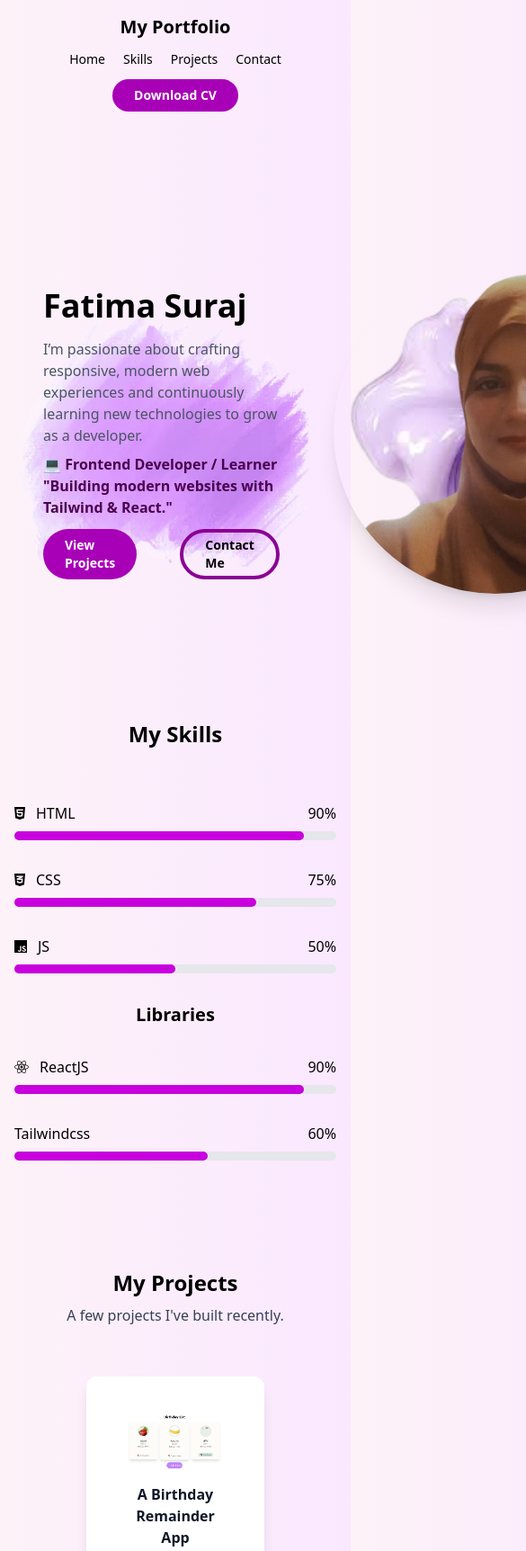
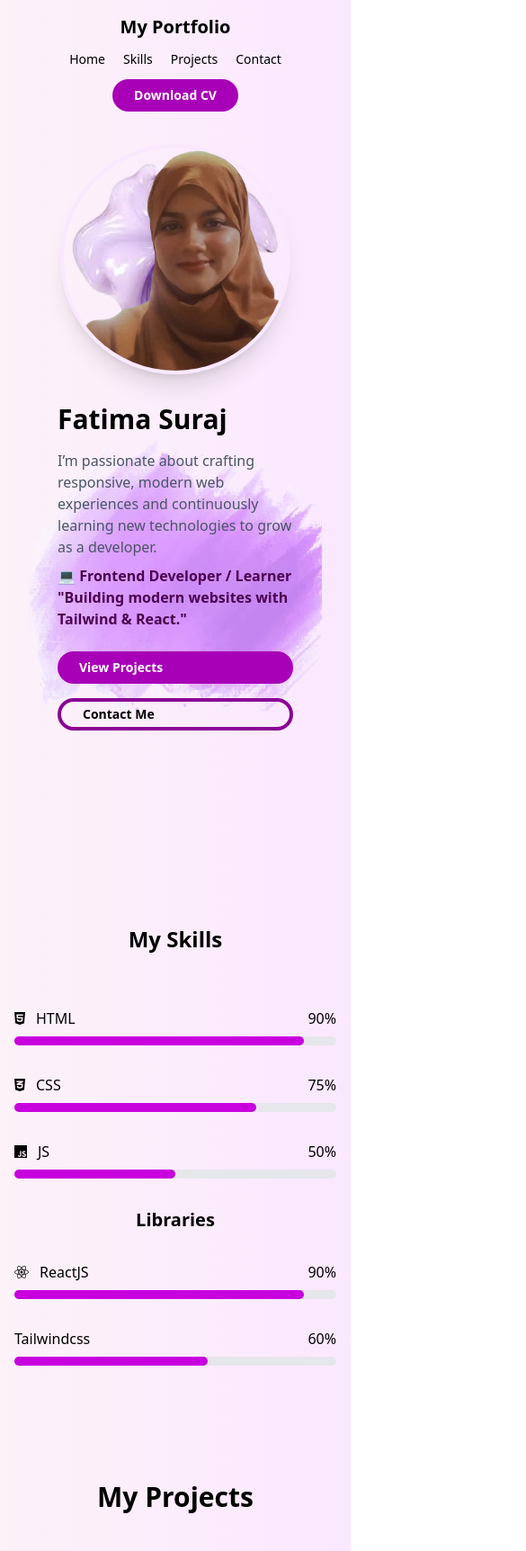
Before and after one commit to Fatema-coder/fatema-cv, a website: page index.html in a window 390 px wide. Shown: the top 1724 px of the page at 90% size, 585 px wide, since content can reach past the window. Drawn offline with Linux system fonts and the light colour scheme.

Commit message:
feat: complete responsive portfolio with mobile-first design

```diff
--- a/index.html
+++ b/index.html
@@ -10,7 +10,7 @@
 <body class="bg-gradient-to-r from-pink-50 to-fuchsia-100">
 
 <!-- nav-part -->
-  <header class="w-full bg-gradient-to-r from-pink-50 to-fuchsia-100">
+  <header class="w-full bg-gradient-to-r fixed top-0 z-50 from-pink-50 to-fuchsia-100">
   <div class="max-w-6xl mx-auto flex flex-col md:flex-row items-center justify-between px-6 py-4 gap-3">
 
     <h1 class="text-xl font-bold">My Portfolio</h1>
@@ -36,13 +36,13 @@
   <!-- body-part -->
   <main class="px-4 md:px-8 md:pt-16">
     <!-- page-1 -->
-    <section id="home" class="flex items-center justify-between pt-35">
+    <section id="home" class="min-h-screen flex flex-col md:flex-row items-center justify-center md:justify-between py-30 md:py-0 px-4">
 
-
-      <div class="relative bg-transparent bg-cover bg-center bg-no-repeat h-[400px] w-[480px]"
+      <div class="order-2 md:order-1 w-full md:w-1/2 max-w-xl">
+      <div class="relative bg-transparent bg-cover bg-center bg-no-repeat min-h-[300px] md:min-h-[400px] p-8"
            style="background-image: url('src/images/strokes.png');">
-        <div class="relative z-10 px-8 pt-10">
-          <h1 class="text-4xl font-bold">Fatima Suraj</h1>
+        <div class="relative z-10">
+          <h1 class="text-3xl sm:text-4xl font-bold">Fatima Suraj</h1>
           <p class="pt-4 text-gray-600">
             I’m passionate about crafting responsive, modern web experiences and continuously learning new technologies to grow as a developer.
           </p>
@@ -50,7 +50,7 @@
             <p>💻 Frontend Developer / Learner</p>
             <p>"Building modern websites with Tailwind & React."</p>
           </article>
-          <div class="flex gap-12 pt-3">
+          <div class="flex flex-col sm:flex-row gap-4 pt-6">
             <a href="#projects" class="bg-fuchsia-700 text-white rounded-full px-6 py-2 text-sm font-bold hover:bg-fuchsia-400">
               View Projects
             </a>
@@ -60,18 +60,25 @@
           </div>
         </div>
       </div>
+      </div>
 
-
-      <div class="ml-7 relative bg-transparent bg-cover bg-center bg-no-repeat w-[360px]" style="background-image: url('src/images/flower.png')">
-        <div class="w-90 h-90 rounded-full overflow-hidden shadow-xl">
-          <img src="src/images/me.png" alt="Fatima Suraj" class="w-full h-full object-cover ">
-        </div>
+<div class="order-1 md:order-2 w-full md:w-1/2 flex justify-center mt-10 md:mt-0">
+  <div class="relative w-full max-w-md">
+    <div class="relative w-64 h-64 md:w-80 md:h-80 lg:w-96 lg:h-96 mx-auto">
+      <div class="absolute inset-0 bg-cover bg-center rounded-full"
+           style="background-image: url('src/images/flower.png')">
       </div>
+      <div class="relative w-full h-full rounded-full overflow-hidden border-4 border-fuchsia-100 shadow-xl z-10">
+        <img src="src/images/me.png" alt="Fatima Suraj" class="w-full h-full object-cover">
+      </div>
+    </div>
+  </div>
+</div>
 
     </section>
 
     <!-- page-2 -->
-    <section id="skills" class="pt-30">
+    <section id="skills" class="scroll-mt-24 py-16">
 
      <h1 class="font-bold text-2xl flex justify-center mb-15">My Skills</h1>
 
@@ -135,13 +142,14 @@
      </div>
    </section>
  <!-- page-3 -->
-    <section id="projects" class="pt-30">
+    <section id="projects" class="scroll-mt-24 py-16">
       <!-- project-1 -->
-      <h1 class="text-center font-bold text-2xl">My Projects</h1>
-      <p class="text-center text-gray-700 pt-2 mb-4">A few projects I've built recently.</p>
-      <div class="grid grid-cols-1 md:grid-cols-2 gap-8 px-20 py-10">
+       <div class="w-full mx-auto px-4 max-w-7xl">
+      <h2 class="text-3xl font-bold text-center mb-12">My Projects</h2>
+      <p class="text-center text-gray-700 mb-8">A few projects I've built recently.</p>
+      <div class="grid grid-cols-1 md:grid-cols-2 gap-8">
 
-        <div class="bg-white dark:bg-gray-800 rounded-xl shadow-lg p-10 hover:scale-105 transition">
+        <div class="bg-white dark:bg-gray-800 rounded-xl shadow-lg p-6 hover:scale-105 transition w-full">
           <img src="src/images/project1.png" alt="Birthday Remainder" class="rounded-lg mb-3">
           <h3 class="text-center mb-3 font-bold text-gray-900">A Birthday Remainder App</h3>
           <p class="text-center font-bold text-gray-700">A React + Tailwind app that helps you keep track of friends’ birthdays</p>
@@ -160,10 +168,11 @@
           </div>
         </div>
       </div>
+      </div>
     </section>
 
     <!-- page-4 -->
-    <section id="contact" class="py-30 flex flex-col items-center">
+    <section id="contact" class="scroll-mt-24 flex flex-col items-center py-16">
       <h1 class="font-bold text-2xl text-fuchsia-950">Contact Me!</h1>
       <p class="text-center text-gray-700 pt-5">I’d love to hear from you! Whether it’s a project idea, a collaboration, or just a hello — feel free to reach out.</p>
       <div class="flex flex-col sm:flex-row gap-4 pt-5">
```
Also changed, not shown: public/styles.css.
